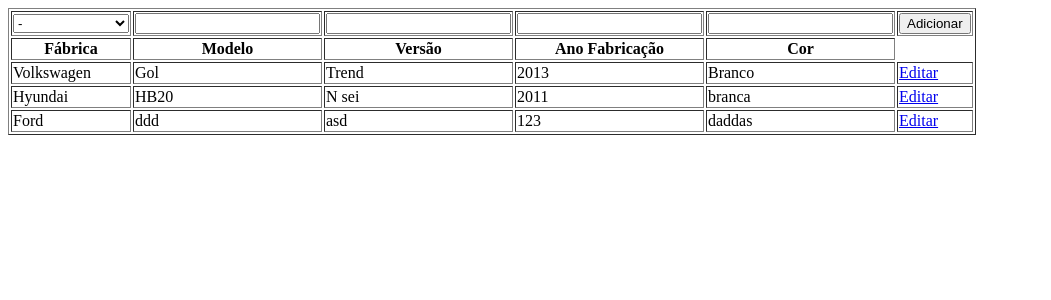
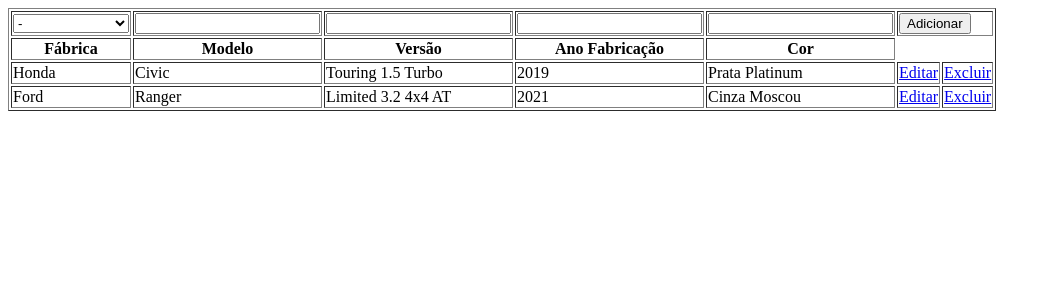
Before and after one commit to LeoWojahn/CarRegister, a PHP site: page / in a window 1280 px wide. Shown: the top 300 px of the page, without its empty margins (0-1051 px from the left). Run offline with PHP 8.4, Linux system fonts and the light colour scheme.

Commit message:
vs8 - Finale
Feito:
- Sistema de excluir.

```diff
--- a/data/cars.json
+++ b/data/cars.json
@@ -1,23 +1,16 @@
 {
     "001": {
-        "fab": "Volkswagen",
-        "model": "Gol",
-        "version": "Trend",
-        "year": 2013,
-        "color": "Branco"
+        "fab": "Honda",
+        "model": "Civic",
+        "version": "Touring 1.5 Turbo",
+        "year": 2019,
+        "color": "Prata Platinum"
     },
     "002": {
-        "fab": "Hyundai",
-        "model": "HB20",
-        "version": "N sei",
-        "year": 2011,
-        "color": "branca"
-    },
-    "003": {
         "fab": "Ford",
-        "model": "ddd",
-        "version": "asd",
-        "year": 123,
-        "color": "daddas"
+        "model": "Ranger",
+        "version": "Limited 3.2 4x4 AT",
+        "year": 2021,
+        "color": "Cinza Moscou"
     }
 }
--- a/includes/table.php
+++ b/includes/table.php
@@ -25,7 +25,7 @@ require_once('functions/fabs.php');
                     <td>
                         <input type="text" name="cor">
                     </td>
-                    <td>
+                    <td colspan="2">
                         <input type="submit" value="Adicionar">
                     </td>
                 </form>
@@ -60,6 +60,7 @@ require_once('functions/fabs.php');
                 <td><?=$info["year"];?></td>
                 <td><?=$info["color"];?></td>
                 <td><a href="editar.php?id=<?=$id;?>">Editar</a></td>
+                <td><a href="excluir.php?id=<?=$id;?>">Excluir</a></td>
             </tr>
             <?php endforeach; ?>
 
```
Also changed, not shown: excluir.php (added, +36 -0 lines).
